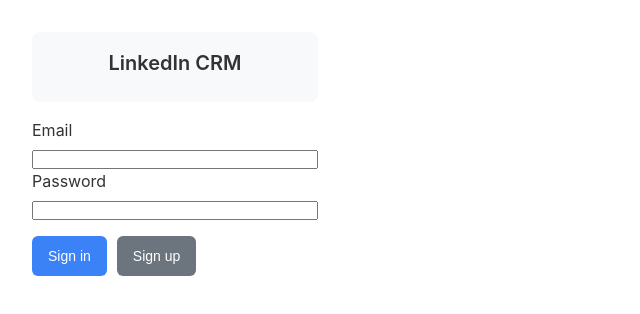
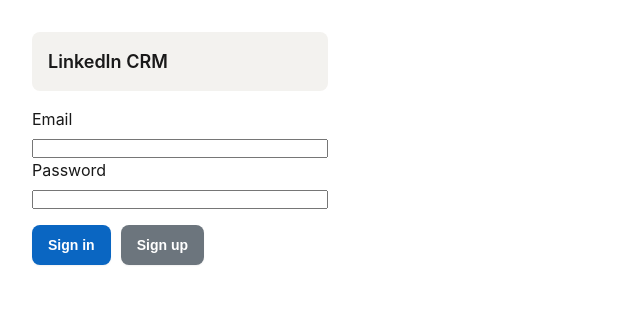
Before and after one commit to thijsmat/rolodink, a React (Vite) app in the folder linkedin-crm-extension/ui/: page / in a window 1280 px wide. Shown: the top 314 px of the page, without its empty margins (0-640 px from the left). Built offline with nearby package versions, Linux system fonts and the light colour scheme.

Commit message:
feat(ui): add LinkedIn design variables, refactor styles, implement Toast and integrate with context

```diff
--- a/linkedin-crm-extension/ui/src/App.module.css
+++ b/linkedin-crm-extension/ui/src/App.module.css
@@ -3,79 +3,81 @@
 .container {
   max-width: 100%;
   margin: 0 auto;
-  padding: 1rem;
+  padding: var(--space-4);
 }
 
 .header {
-  background-color: #f8f9fa;
-  padding: 1rem;
-  border-radius: 8px;
-  margin-bottom: 1rem;
-  text-align: center;
+  background-color: var(--bg-muted);
+  padding: var(--space-4);
+  border-radius: var(--radius-md);
+  margin-bottom: var(--space-4);
+  display: flex;
+  align-items: center;
+  justify-content: space-between;
 }
 
 .title {
-  font-size: 1.25rem;
-  font-weight: 600;
-  color: #333;
-  margin-bottom: 0.5rem;
+  font-size: var(--font-size-lg);
+  font-weight: var(--font-weight-medium);
+  color: var(--text-primary);
 }
 
 .subtitle {
-  font-size: 0.875rem;
-  color: #666;
+  font-size: var(--font-size-sm);
+  color: var(--text-secondary);
 }
 
 .form {
   display: flex;
   flex-direction: column;
-  gap: 1rem;
+  gap: var(--space-4);
 }
 
 .formGroup {
   display: flex;
   flex-direction: column;
-  gap: 0.5rem;
+  gap: var(--space-2);
 }
 
 .label {
-  font-weight: 500;
-  color: #333;
-  font-size: 0.875rem;
+  font-weight: var(--font-weight-medium);
+  color: var(--text-primary);
+  font-size: var(--font-size-sm);
 }
 
 .input {
-  padding: 0.75rem;
-  border: 1px solid #d1d5db;
-  border-radius: 6px;
-  font-size: 0.875rem;
-  transition: border-color 0.2s;
+  padding: var(--space-3);
+  border: 1px solid var(--border-color);
+  border-radius: var(--radius-md);
+  font-size: var(--font-size-sm);
+  transition: border-color 0.2s, box-shadow 0.2s;
 }
 
 .input:focus {
   outline: none;
-  border-color: #3b82f6;
-  box-shadow: 0 0 0 3px rgba(59, 130, 246, 0.1);
+  border-color: var(--linkedin-blue);
+  box-shadow: 0 0 0 3px rgba(10, 102, 194, 0.15);
 }
 
 .button {
-  padding: 0.75rem 1rem;
-  background-color: #3b82f6;
-  color: white;
+  padding: var(--space-3) var(--space-4);
+  background-color: var(--linkedin-blue);
+  color: #fff;
   border: none;
-  border-radius: 6px;
-  font-size: 0.875rem;
-  font-weight: 500;
+  border-radius: var(--radius-md);
+  font-size: var(--font-size-sm);
+  font-weight: var(--font-weight-medium);
   cursor: pointer;
-  transition: background-color 0.2s;
+  transition: background-color 0.2s, box-shadow 0.2s;
+  box-shadow: var(--shadow-sm);
 }
 
 .button:hover {
-  background-color: #2563eb;
+  background-color: var(--linkedin-blue-hover);
 }
 
 .button:disabled {
-  background-color: #9ca3af;
+  background-color: #a6c7e6;
   cursor: not-allowed;
 }
 
@@ -88,15 +90,15 @@
 }
 
 .error {
-  color: #dc2626;
-  font-size: 0.875rem;
-  margin-top: 0.25rem;
+  color: var(--danger);
+  font-size: var(--font-size-sm);
+  margin-top: var(--space-1);
 }
 
 .success {
-  color: #059669;
-  font-size: 0.875rem;
-  margin-top: 0.25rem;
+  color: var(--success);
+  font-size: var(--font-size-sm);
+  margin-top: var(--space-1);
 }
 
 .connectionList {
@@ -106,44 +108,51 @@
 }
 
 .connectionItem {
-  background-color: #f8f9fa;
-  border: 1px solid #e5e7eb;
-  border-radius: 6px;
-  padding: 1rem;
-  margin-bottom: 0.5rem;
+  background-color: var(--bg-surface);
+  border: 1px solid var(--border-color);
+  border-radius: var(--radius-md);
+  padding: var(--space-4);
+  margin-bottom: var(--space-2);
   transition: box-shadow 0.2s;
 }
 
 .connectionItem:hover {
-  box-shadow: 0 2px 4px rgba(0, 0, 0, 0.1);
+  box-shadow: var(--shadow-md);
 }
 
 .connectionName {
-  font-weight: 600;
-  color: #333;
-  margin-bottom: 0.25rem;
+  font-weight: var(--font-weight-medium);
+  color: var(--text-primary);
+  margin-bottom: var(--space-1);
 }
 
 .connectionUrl {
-  color: #6b7280;
-  font-size: 0.875rem;
-  margin-bottom: 0.5rem;
+  color: var(--text-secondary);
+  font-size: var(--font-size-sm);
+  margin-bottom: var(--space-2);
 }
 
 .connectionDetails {
-  font-size: 0.875rem;
-  color: #666;
+  font-size: var(--font-size-sm);
+  color: var(--text-secondary);
 }
 
 .loading {
   text-align: center;
-  color: #6b7280;
-  padding: 2rem;
+  color: var(--text-secondary);
+  padding: var(--space-6);
 }
 
 .empty {
   text-align: center;
-  color: #6b7280;
-  padding: 2rem;
+  color: var(--text-secondary);
+  padding: var(--space-6);
   font-style: italic;
 }
+
+.headerWithButton {
+  display: flex;
+  align-items: center;
+  justify-content: space-between;
+  margin-bottom: var(--space-3);
+}
--- a/linkedin-crm-extension/ui/src/App.tsx
+++ b/linkedin-crm-extension/ui/src/App.tsx
@@ -4,9 +4,10 @@
 import { LoginView } from './components/LoginView';
 import { ConnectionView } from './components/ConnectionView';
 import { ConnectionForm } from './components/ConnectionForm';
+import { Toast } from './components/Toast';
 
 function Content() {
-  const { isLoading, isLoggedIn, error, connection, allConnections, fetchAllConnections, handleLogout } = useConnection();
+  const { isLoading, isLoggedIn, error, connection, allConnections, fetchAllConnections, handleLogout, toastMessage, setToastMessage } = useConnection();
 
   const renderContent = () => {
     if (isLoading) return <p className={styles.loading}>CRM-data wordt geladen...</p>;
@@ -33,10 +34,10 @@
             {allConnections.map((conn) => (
               <div key={conn.id || conn.linkedInUrl} style={{
                 padding: '12px',
-                border: '1px solid #ddd',
-                borderRadius: '4px',
+                border: '1px solid var(--border-color)',
+                borderRadius: 'var(--radius-md)',
                 marginBottom: '8px',
-                backgroundColor: '#f9f9f9'
+                backgroundColor: 'var(--bg-surface)'
               }}>
                 <strong>{conn.name}</strong>
                 {conn.meetingPlace && <div>Ontmoet op: {conn.meetingPlace}</div>}
@@ -75,6 +76,7 @@
         )}
       </div>
       {renderContent()}
+      <Toast message={toastMessage} onClose={() => setToastMessage('')} />
     </div>
   );
 }
--- /dev/null
+++ b/linkedin-crm-extension/ui/src/components/Toast.tsx
@@ -0,0 +1,37 @@
+// src/components/Toast.tsx
+import { useEffect } from 'react';
+
+type ToastProps = {
+  message: string;
+  onClose: () => void;
+  duration?: number; // ms
+};
+
+export function Toast({ message, onClose, duration = 3000 }: ToastProps) {
+  useEffect(() => {
+    if (!message) return;
+    const t = setTimeout(onClose, duration);
+    return () => clearTimeout(t);
+  }, [message, onClose, duration]);
+
+  if (!message) return null;
+
+  return (
+    <div style={{
+      position: 'fixed',
+      bottom: '16px',
+      left: '50%',
+      transform: 'translateX(-50%)',
+      background: 'var(--bg-surface)',
+      color: 'var(--text-primary)',
+      border: '1px solid var(--border-color)',
+      boxShadow: 'var(--shadow-md)',
+      borderRadius: 'var(--radius-md)',
+      padding: '12px 16px',
+      fontSize: 'var(--font-size-sm)',
+      zIndex: 9999
+    }}>
+      {message}
+    </div>
+  );
+}
--- a/linkedin-crm-extension/ui/src/context/ConnectionContext.tsx
+++ b/linkedin-crm-extension/ui/src/context/ConnectionContext.tsx
@@ -24,6 +24,8 @@
   isLoggedIn: boolean;
   connection: Connection | null;
   allConnections: Connection[];
+  toastMessage: string;
+  setToastMessage: (msg: string) => void;
   fetchData: () => Promise<void>;
   fetchAllConnections: () => Promise<void>;
   handleCreateConnection: (formData: ConnectionFormData) => Promise<void>;
@@ -53,6 +55,7 @@
   const [isLoggedIn, setIsLoggedIn] = useState<boolean>(false);
   const [connection, setConnection] = useState<Connection | null>(null);
   const [allConnections, setAllConnections] = useState<Connection[]>([]);
+  const [toastMessage, setToastMessage] = useState<string>('');
 
   const fetchData = useCallback(async () => {
     setIsLoading(true);
@@ -103,6 +106,7 @@
 
   const handleLoginSuccess = () => {
     setIsLoggedIn(true);
+    setToastMessage('Succesvol ingelogd.');
     fetchData();
   };
 
@@ -111,6 +115,7 @@
     setIsLoggedIn(false);
     setConnection(null);
     setError(null);
+    setToastMessage('Uitgelogd.');
   };
 
   const fetchAllConnections = async () => {
@@ -131,6 +136,7 @@
     } catch (e) {
       console.error('Fout bij ophalen van alle connecties:', e);
       setError('Kon de connecties niet ophalen.');
+      setToastMessage('Kon de connecties niet ophalen.');
     } finally {
       setIsLoading(false);
     }
@@ -159,9 +165,11 @@
       if (!response.ok) throw new Error('Opslaan mislukt');
       const newConnection = await response.json();
       setConnection(newConnection);
+      setToastMessage('Connectie opgeslagen.');
     } catch (e) {
       console.error('Fout bij opslaan:', e);
       setError('Kon de connectie niet opslaan.');
+      setToastMessage('Kon de connectie niet opslaan.');
     } finally {
       setIsLoading(false);
     }
@@ -228,9 +236,11 @@
 
       const updated = await response.json();
       setConnection(updated);
+      setToastMessage('Connectie bijgewerkt.');
     } catch (e: any) {
       console.error('Fout bij bijwerken:', e);
       setError(`Kon de connectie niet bijwerken: ${e?.message || 'Onbekende fout'}`);
+      setToastMessage(e?.message || 'Bijwerken mislukt.');
     } finally {
       setIsLoading(false);
     }
@@ -265,9 +275,11 @@
       if (!response.ok) throw new Error('Verwijderen mislukt');
       setConnection(null);
       setAllConnections([]);
-    } catch (e) {
+      setToastMessage('Connectie verwijderd.');
+    } catch (e: any) {
       console.error('Fout bij verwijderen:', e);
-      setError(e instanceof Error ? e.message : 'Kon de connectie niet verwijderen.');
+      setError('Kon de connectie niet verwijderen.');
+      setToastMessage(e?.message || 'Verwijderen mislukt.');
     } finally {
       setIsLoading(false);
     }
@@ -279,6 +291,8 @@
     isLoggedIn,
     connection,
     allConnections,
+    toastMessage,
+    setToastMessage,
     fetchData,
     fetchAllConnections,
     handleCreateConnection,
@@ -292,7 +306,7 @@
     isLoggedIn,
     connection,
     allConnections,
-    fetchData,
+    toastMessage,
   ]);
 
   return (
--- a/linkedin-crm-extension/ui/src/index.css
+++ b/linkedin-crm-extension/ui/src/index.css
@@ -1,4 +1,6 @@
 /* src/index.css - Basic CSS Reset */
+@import './styles/variables.css';
+
 * {
   margin: 0;
   padding: 0;
@@ -6,16 +8,17 @@
 }
 
 body {
-  font-family: -apple-system, BlinkMacSystemFont, 'Segoe UI', 'Roboto', 'Oxygen', 'Ubuntu', 'Cantarell', 'Fira Sans', 'Droid Sans', 'Helvetica Neue', sans-serif;
+  font-family: var(--font-family);
   -webkit-font-smoothing: antialiased;
   -moz-osx-font-smoothing: grayscale;
-  background-color: #ffffff;
-  color: #333333;
+  background-color: var(--bg-surface);
+  color: var(--text-primary);
   line-height: 1.5;
 }
 
 #root {
-  width: 350px;
-  min-height: 400px;
-  padding: 1rem;
+  width: 360px;
+  min-height: 420px;
+  padding: var(--space-4);
+  background: var(--bg-surface);
 }
--- /dev/null
+++ b/linkedin-crm-extension/ui/src/styles/variables.css
@@ -0,0 +1,41 @@
+:root {
+  /* Colors */
+  --linkedin-blue: #0a66c2;
+  --linkedin-blue-hover: #004182;
+  --linkedin-blue-subtle: #eaf3ff;
+  --text-primary: #191919;
+  --text-secondary: #666666;
+  --bg-surface: #ffffff;
+  --bg-muted: #f3f2ef;
+  --border-color: #e0e0e0;
+  --success: #0b8f6a;
+  --danger: #b24020;
+  --warning: #b37f00;
+
+  /* Typography */
+  --font-family: -apple-system, BlinkMacSystemFont, 'Segoe UI', Roboto, Helvetica, Arial, 'Apple Color Emoji', 'Segoe UI Emoji', 'Segoe UI Symbol', sans-serif;
+  --font-size-xs: 12px;
+  --font-size-sm: 14px;
+  --font-size-md: 16px;
+  --font-size-lg: 18px;
+  --font-weight-regular: 400;
+  --font-weight-medium: 600;
+  --font-weight-bold: 700;
+
+  /* Radius */
+  --radius-sm: 4px;
+  --radius-md: 8px;
+  --radius-lg: 12px;
+
+  /* Spacing */
+  --space-1: 4px;
+  --space-2: 8px;
+  --space-3: 12px;
+  --space-4: 16px;
+  --space-5: 20px;
+  --space-6: 24px;
+
+  /* Shadows */
+  --shadow-sm: 0 1px 2px rgba(0,0,0,0.06);
+  --shadow-md: 0 2px 6px rgba(0,0,0,0.12);
+}
```
Also changed, not shown: 1 other file (tests, documents, lock files or other folders).
